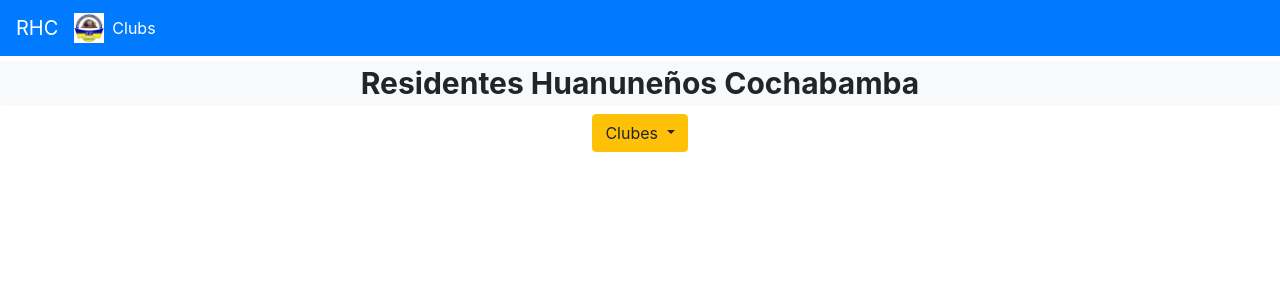
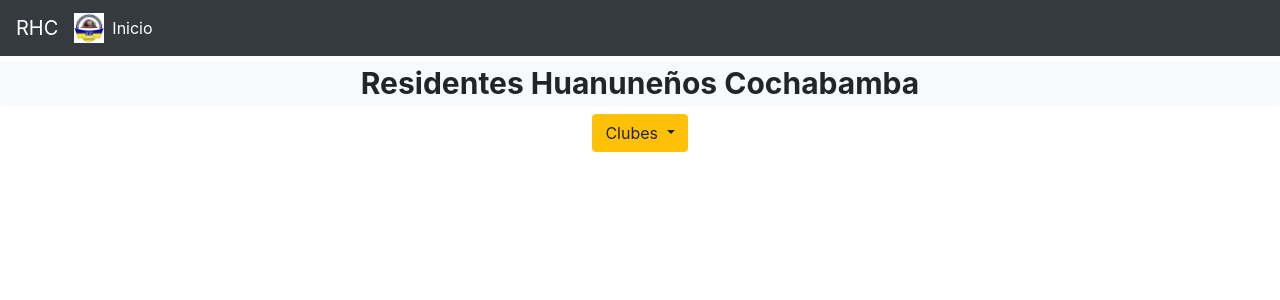
Before and after one commit to taquimon/rhcpy, a Flask app: page / in a window 1280 px wide. Shown: the top 300 px of the page. Run offline with Flask 3, Linux system fonts and the light colour scheme; some libraries are stand-ins or nearby versions.

Commit message:
updated navbar

```diff
--- a/templates/base.html
+++ b/templates/base.html
@@ -24,7 +24,7 @@
         </style>
 </head>
 <body>
-    <nav class="navbar navbar-expand-lg navbar-dark bg-primary">
+    <nav class="navbar navbar-expand-lg navbar-dark bg-dark">
         <a class="navbar-brand" href="#">RHC</a>
             <img src="{{ url_for('static', filename='resources/favicon_io/favicon-32x32.png') }}" width="30" height="30" alt="">
         <button class="navbar-toggler" type="button" data-toggle="collapse" data-target="#navbarNav" aria-controls="navbarNav" aria-expanded="false" aria-label="Toggle navigation">
@@ -33,7 +33,7 @@
         <div class="collapse navbar-collapse" id="navbarNav">
             <ul class="navbar-nav">
                 <li class="nav-item active">
-                    <a class="nav-link" href="{{ url_for('home') }}">Clubs <span class="sr-only">(current)</span></a>
+                    <a class="nav-link" href="{{ url_for('home') }}">Inicio <span class="sr-only">(current)</span></a>
                 </li>
                 <!--<li class="nav-item">
                     <a class="nav-link" href="#">Features</a>
```
